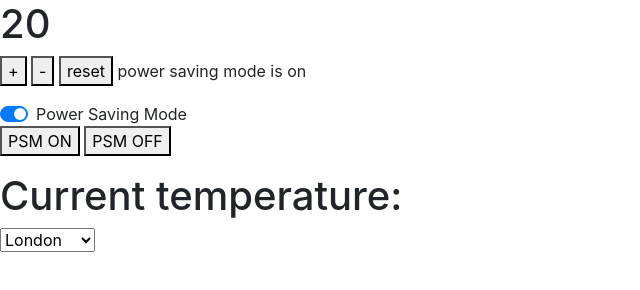
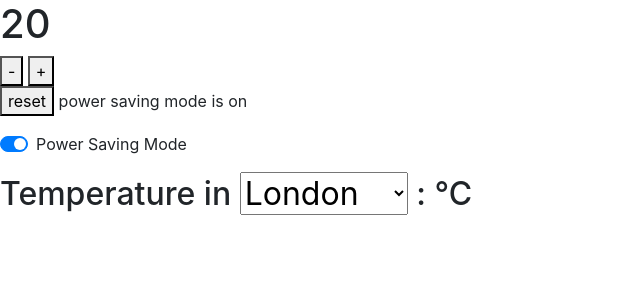
Before and after one commit to KG700/Thermostat-revisited-JS, a plain HTML site: page index.html in a window 1280 px wide. Shown: the whole page, without its empty margins (0-640 px from the left). Drawn offline with nearby package versions, Linux system fonts and the light colour scheme; no server answers.

Commit message:
HTML: Small updates to HTML for styling purposes

```diff
--- a/index.html
+++ b/index.html
@@ -10,26 +10,29 @@
     <section>
       <h1 id="temperature"></h1>
       <p>
-        <button id="temperature-up">+</button>
         <button id="temperature-down">-</button>
+        <button id="temperature-up">+</button><br>
         <button id="temperature-reset">reset</button>
         power saving mode is <span id="power-saving-status">on</span>
         <div class="custom-control custom-switch">
           <input type="checkbox" class="custom-control-input powersavingmode" id="customSwitch1" checked>
           <label class="custom-control-label" for="customSwitch1">Power Saving Mode</label>
         </div>
+        <!--
         <button id="powersaving-on">PSM ON</button>
         <button id="powersaving-off">PSM OFF</button>
+      -->
       </p>
     </section>
     <section>
-      <h1>Current temperature: <span id="current-temperature"></span></h1>
+      <h2>Temperature in
       <select id="current-city">
         <option value="london">London</option>
         <option value="newyork">New York</option>
         <option value="paris">Paris</option>
         <option value="tokyo">Tokyo</option>
       </select>
+      : <span id="current-temperature"></span>&#8451;</h2>
     </section>
     <script src="https://code.jquery.com/jquery-3.5.1.slim.min.js" integrity="sha384-DfXdz2htPH0lsSSs5nCTpuj/zy4C+OGpamoFVy38MVBnE+IbbVYUew+OrCXaRkfj" crossorigin="anonymous"></script>
     <script src="https://cdn.jsdelivr.net/npm/popper.js@1.16.0/dist/umd/popper.min.js" integrity="sha384-Q6E9RHvbIyZFJoft+2mJbHaEWldlvI9IOYy5n3zV9zzTtmI3UksdQRVvoxMfooAo" crossorigin="anonymous"></script>
```
